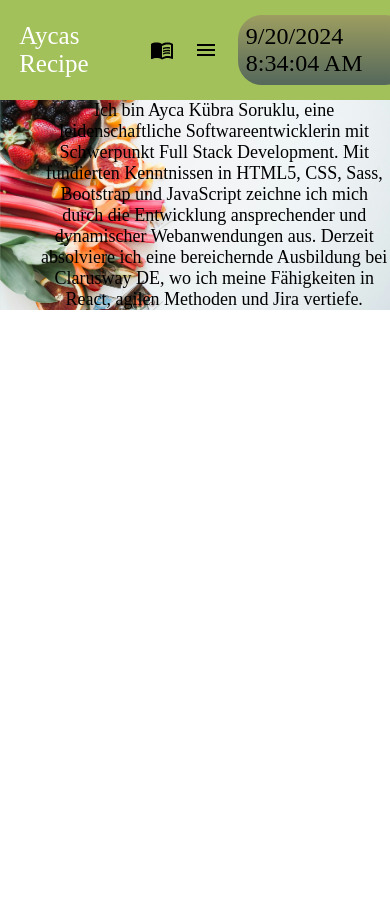
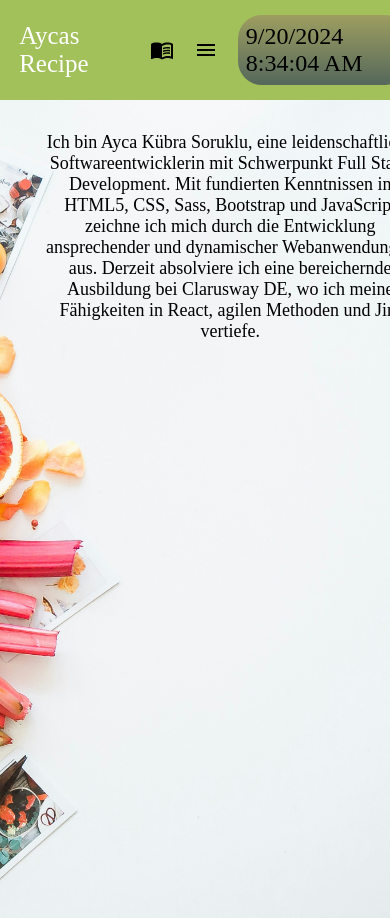
Before and after one commit to Ayca96/Recipeapp, a React (Vite) app: page /about in a window 390 px wide. Shown: the top 918 px of the page. Before the commit the page ends 844 px from the top, so only its background shows below. Built offline with nearby package versions, Linux system fonts and the light colour scheme.

Commit message:
"Refactored About.css: updated styles for .aboutContainer and .aboutme, including changes to positioning, sizing, and typography for different screen sizes."

```diff
--- a/src/css/About.css
+++ b/src/css/About.css
@@ -1,53 +1,47 @@
-.aboutContainer{
+.aboutContainer {
   background-image: url(../assets/brooke-lark-08bOYnH_r_E-unsplash.jpg);
   background-position: center;
   background-size: cover;
   width: 100%;
-  height: 100vh;
+  min-height: 100vh;
   padding: 0 1.2rem;
-
   position: relative;
-
 }
 
-
-.aboutme{
-position: absolute;
-top: 15rem;
-left: 55rem;
-width: 25rem;
-
-font-size: 30px;
-/* margin-right: 40px; */
-
+.aboutme {
+  position: absolute;
+  top: 15rem;
+  left: 55rem;
+  width: 25rem;
+  font-size: 30px;
 }
 
 @media (max-width: 1024px) {
   .aboutme {
-    left: 30rem; /* Daha küçük bir ekran için sola daha yakın */
-    font-size: 25px; /* Daha küçük font */
+    left: 30rem;
+    font-size: 25px;
   }
 }
 
-/* Ekran genişliği 768px'den küçük olduğunda */
 @media (max-width: 768px) {
   .aboutme {
-    left: 15rem; /* Sol konum daha da daraltıldı */
+    left: 15rem;
     font-size: 20px;
   }
 }
 
-/* Ekran genişliği 480px'den küçük olduğunda (Mobil cihazlar) */
 @media (max-width: 480px) {
   .aboutContainer {
-    height: auto; /* Mobil ekranlar için yüksekliği ayarladık */
+    height: auto;
+    padding: 2rem 1.2rem;
   }
 
   .aboutme {
-    position: static; /* Mobile daha iyi uyum için */
+    position: static;
     margin: 0 auto;
-    width: 90%;
+    width: 100%;
+    padding: 0 1rem;
     font-size: 18px;
-    text-align: center; /* İçeriği ortalar */
+    text-align: center;
   }
 }
```
